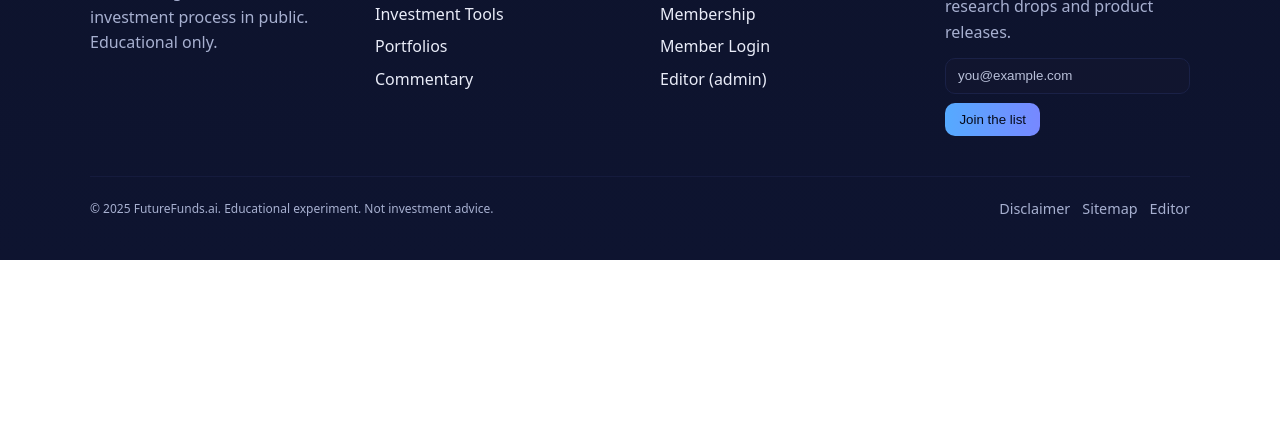
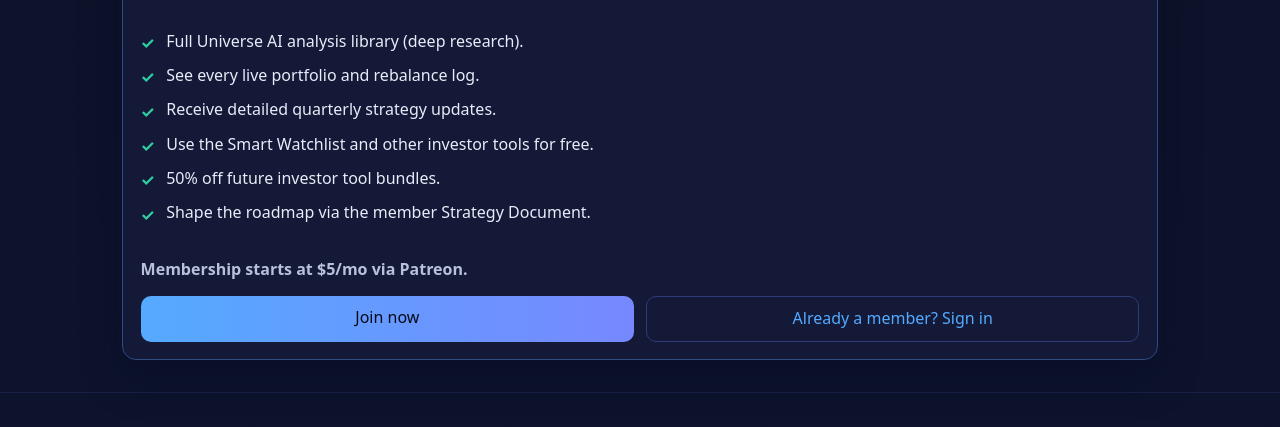
Before and after one commit to Multiproject-EJ/futurefunds-site, a plain HTML site: page index.html in a window 1280 px wide. Shown: the part 1419-1846 px from the top of the page. Before the commit the page ends 1679 px from the top, so only its background shows below. Drawn offline with Linux system fonts and the light colour scheme; a script that the page names is missing.

Commit message:
Add membership perks messaging to modal and home page

```diff
--- a/assets/auth.js
+++ b/assets/auth.js
@@ -116,6 +116,23 @@ function ensureModalMounted() {
             </div>
           </section>
         </div>
+        <aside class="auth-benefits">
+          <h4 class="auth-benefits__title" data-i18n="membership.perks.title">Member perks &amp; pricing</h4>
+          <p class="auth-benefits__intro muted" data-i18n="membership.perks.subhead">Support the experiment and unlock every research drop.</p>
+          <ul class="perks-list">
+            <li data-i18n="membership.perks.list.analysis">Full Universe AI analysis library (deep research).</li>
+            <li data-i18n="membership.perks.list.portfolios">See every live portfolio and rebalance log.</li>
+            <li data-i18n="membership.perks.list.updates">Receive detailed quarterly strategy updates.</li>
+            <li data-i18n="membership.perks.list.tools">Use the Smart Watchlist and other investor tools for free.</li>
+            <li data-i18n="membership.perks.list.discount">50% off future investor tool bundles.</li>
+            <li data-i18n="membership.perks.list.feedback">Shape the roadmap via the member Strategy Document.</li>
+          </ul>
+          <p class="auth-benefits__price" data-i18n="membership.perks.price">Membership starts at $5/mo via Patreon.</p>
+          <div class="auth-benefits__actions">
+            <button class="btn primary" type="button" data-open-auth="signup" data-i18n="membership.perks.ctaJoin">Join now</button>
+            <button class="btn ghost" type="button" data-open-auth="signin" data-i18n="membership.perks.ctaSignIn">Already a member? Sign in</button>
+          </div>
+        </aside>
         <p id="authMsg" class="auth-msg" role="status"></p>
       </div>
     </div>
--- a/assets/styles.css
+++ b/assets/styles.css
@@ -278,6 +278,60 @@ body.nav-open .nav-toggle__bar::after{top:0;transform:rotate(-45deg);}
   overflow:hidden
 }
 .card h3{margin:.2rem 0 .35rem}
+
+.perks-list{
+  list-style:none;
+  margin:1rem 0;
+  padding:0;
+  display:grid;
+  gap:.6rem
+}
+.perks-list li{
+  position:relative;
+  padding-left:1.6rem;
+  line-height:1.55
+}
+.perks-list li::before{
+  content:"✓";
+  position:absolute;
+  left:0;
+  top:.15rem;
+  font-weight:700;
+  color:var(--ok)
+}
+
+.membership-offer{padding-top:0}
+.membership-callout{
+  display:grid;
+  gap:1rem;
+  background:color-mix(in srgb,var(--card) 92%,#1b2b6a 8%);
+  border-color:color-mix(in srgb,#5af 32%,#1a2147 68%);
+  box-shadow:0 18px 40px rgba(5,11,32,.45)
+}
+.membership-callout h2{
+  margin:0;
+  font-size:1.8rem;
+  letter-spacing:.01em
+}
+.membership-callout > .muted{margin:0;max-width:52ch}
+.membership-footer{
+  display:grid;
+  gap:.85rem
+}
+.membership-price{
+  margin:0;
+  font-weight:600;
+  color:color-mix(in srgb,var(--muted) 80%,#fff 20%)
+}
+.membership-ctas{
+  display:flex;
+  gap:.75rem;
+  flex-wrap:wrap
+}
+.membership-ctas .btn{
+  flex:1 1 220px;
+  text-align:center
+}
 
 /* Chips / status */
 .chips{display:flex;gap:.4rem;flex-wrap:wrap;margin:.5rem 0}
@@ -759,6 +813,33 @@ body.theme-light table.grid pre{
 .auth-msg{min-height:1.2rem;margin-top:8px;font-size:.9rem;color:var(--muted,#64748b)}
 .auth-msg[data-tone="error"]{color:var(--danger,#ff6b6b)}
 .auth-msg[data-tone="success"]{color:var(--ok,#31d0a3)}
+.auth-benefits{
+  margin-top:1.5rem;
+  border:1px solid color-mix(in srgb,var(--border,#1a2147) 70%,#5af 30%);
+  border-radius:12px;
+  padding:1.2rem 1.3rem;
+  background:color-mix(in srgb,var(--card,#121733) 94%,#1b2b6a 6%);
+  display:grid;
+  gap:.8rem
+}
+.auth-benefits .perks-list{margin:.3rem 0 .2rem;gap:.55rem}
+.auth-benefits .perks-list li{padding-left:1.4rem}
+.auth-benefits__title{margin:0;font-size:1.1rem}
+.auth-benefits__intro{margin:0}
+.auth-benefits__price{
+  margin:0;
+  font-weight:600;
+  color:color-mix(in srgb,var(--muted,#64748b) 80%,#fff 20%)
+}
+.auth-benefits__actions{
+  display:flex;
+  flex-wrap:wrap;
+  gap:.6rem
+}
+.auth-benefits__actions .btn{
+  flex:1 1 160px;
+  text-align:center
+}
 .auth-profile{display:grid;gap:14px}
 .auth-welcome strong{color:var(--text)}
 .auth-membership-card{border:1px solid var(--border,#e6e9ee);border-radius:12px;padding:14px;background:color-mix(in oklab,var(--card,#fff),#fff 4%);display:grid;gap:6px}
--- a/i18n/en.json
+++ b/i18n/en.json
@@ -29,5 +29,16 @@
   "support.paid.h": "Paid Tools",
   "support.paid.b": "One-time purchase or included after 24 months on Patreon (email us to unlock).",
   "tools.title": "Tools",
-  "tools.back": "← All tools"
+  "tools.back": "← All tools",
+  "membership.perks.title": "Member perks &amp; pricing",
+  "membership.perks.subhead": "Support the experiment and unlock every research drop.",
+  "membership.perks.list.analysis": "Full Universe AI analysis library (deep research).",
+  "membership.perks.list.portfolios": "See every live portfolio and rebalance log.",
+  "membership.perks.list.updates": "Receive detailed quarterly strategy updates.",
+  "membership.perks.list.tools": "Use the Smart Watchlist and other investor tools for free.",
+  "membership.perks.list.discount": "50% off future investor tool bundles.",
+  "membership.perks.list.feedback": "Shape the roadmap via the member Strategy Document.",
+  "membership.perks.price": "Membership starts at $5/mo via Patreon.",
+  "membership.perks.ctaJoin": "Join now",
+  "membership.perks.ctaSignIn": "Already a member? Sign in"
 }
--- a/index.html
+++ b/index.html
@@ -107,6 +107,28 @@
         </article>
       </div>
     </section>
+
+    <section class="container membership-offer" aria-labelledby="memberPerksHeading">
+      <div class="card membership-callout">
+        <h2 id="memberPerksHeading" data-i18n="membership.perks.title">Member perks &amp; pricing</h2>
+        <p class="muted" data-i18n="membership.perks.subhead">Support the experiment and unlock every research drop.</p>
+        <ul class="perks-list">
+          <li data-i18n="membership.perks.list.analysis">Full Universe AI analysis library (deep research).</li>
+          <li data-i18n="membership.perks.list.portfolios">See every live portfolio and rebalance log.</li>
+          <li data-i18n="membership.perks.list.updates">Receive detailed quarterly strategy updates.</li>
+          <li data-i18n="membership.perks.list.tools">Use the Smart Watchlist and other investor tools for free.</li>
+          <li data-i18n="membership.perks.list.discount">50% off future investor tool bundles.</li>
+          <li data-i18n="membership.perks.list.feedback">Shape the roadmap via the member Strategy Document.</li>
+        </ul>
+        <div class="membership-footer">
+          <p class="membership-price" data-i18n="membership.perks.price">Membership starts at $5/mo via Patreon.</p>
+          <div class="membership-ctas">
+            <a class="btn primary" href="/login.html" data-open-auth="signup" data-i18n="membership.perks.ctaJoin">Join now</a>
+            <a class="btn ghost" href="/login.html" data-open-auth="signin" data-i18n="membership.perks.ctaSignIn">Already a member? Sign in</a>
+          </div>
+        </div>
+      </div>
+    </section>
   </main>
 
   <footer class="site-footer">
```
